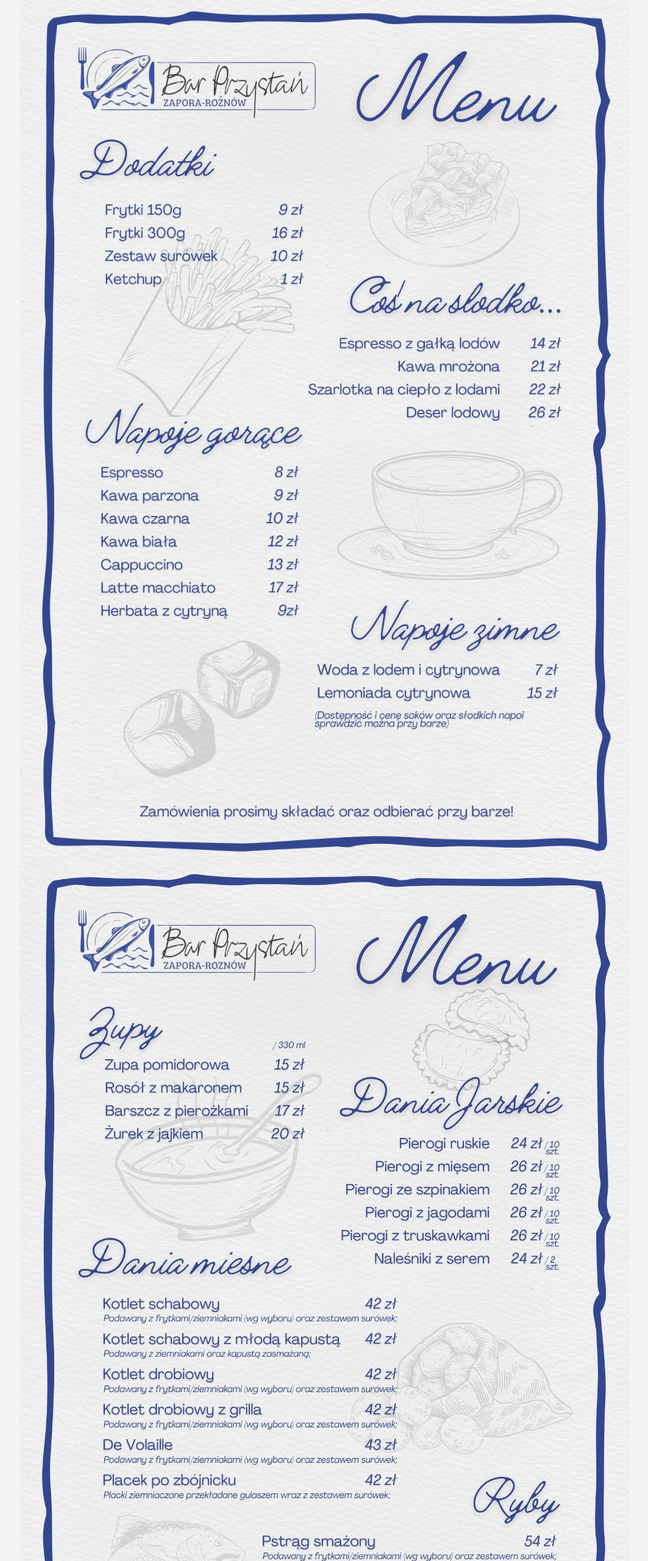
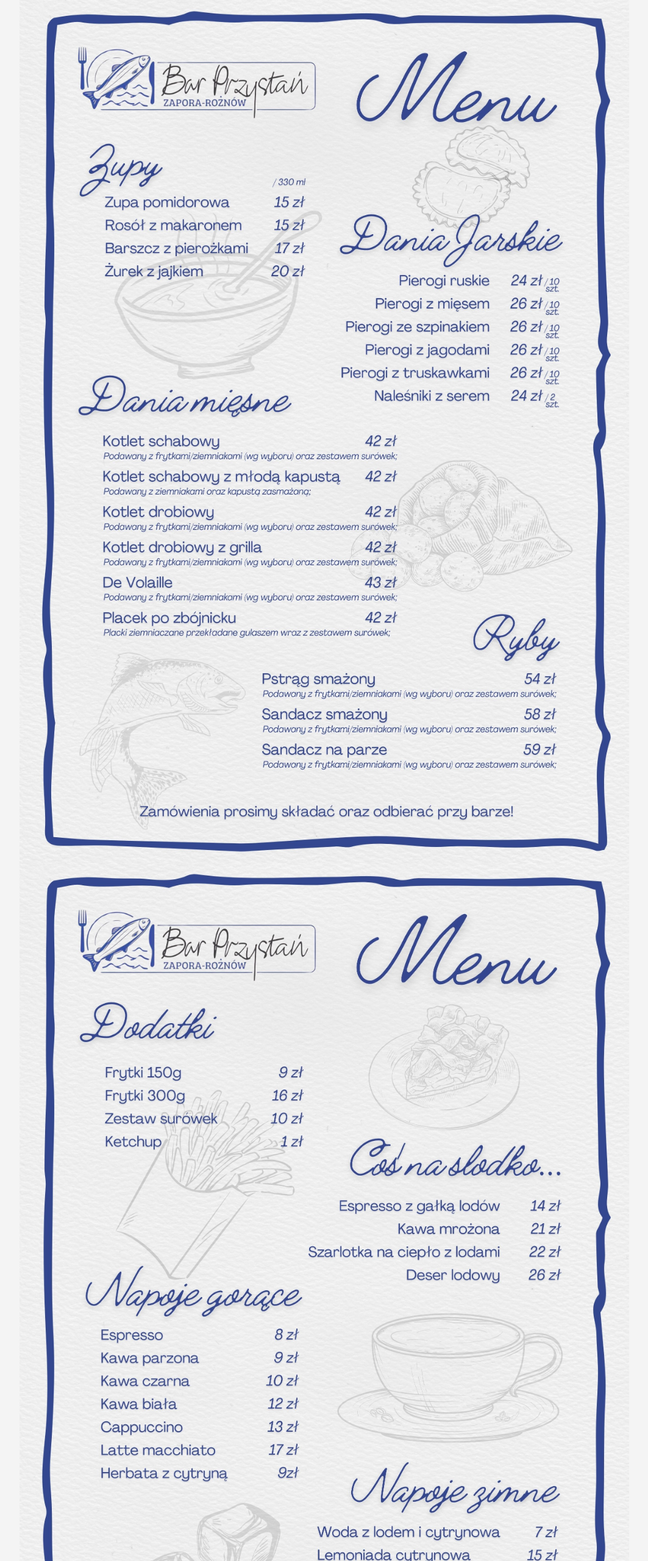
Before and after one commit to Mikaaa366/menu_bar, a plain HTML site: page index.html in a window 1280 px wide. Shown: the top 2560 px of the page at 61% size, without its empty margins (108-1171 px from the left). Drawn offline with Linux system fonts and the light colour scheme.

Commit message:
final.html

```diff
--- a/index.html
+++ b/index.html
@@ -25,9 +25,8 @@
 </head>
 <body>
   <div class="menu">
-    <img src="2.jpg" alt="Menu strona 1">
-    <img src="3.jpg" alt="Menu strona 2">
-    <img src="4.jpg" alt="Menu strona 3">
+    <img src="1.jpg" alt="Menu strona 1">
+    <img src="2.jpg" alt="Menu strona 2">
   </div>
 </body>
 </html>
```
